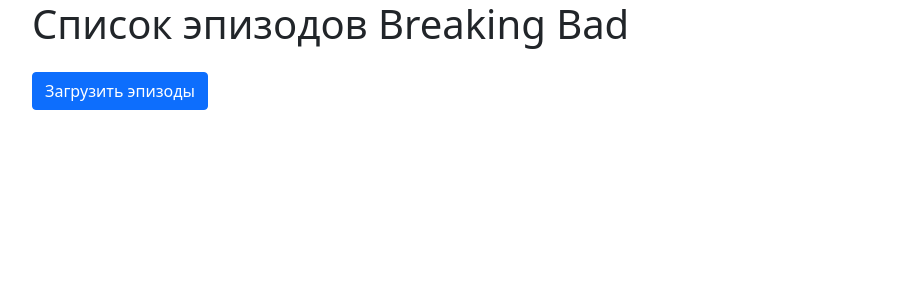
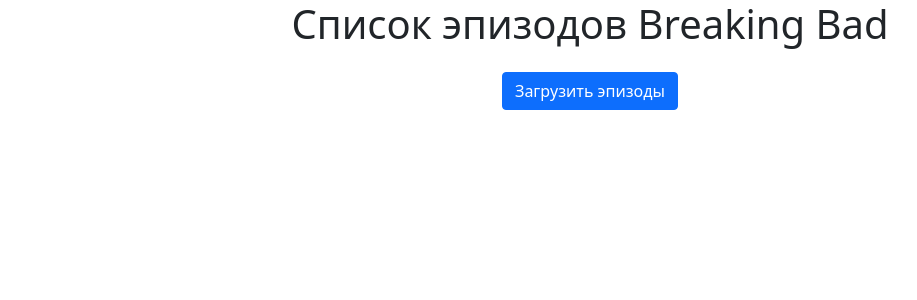
Before and after one commit to grsjob/bb_test, a React (Create React App) app: page / in a window 1280 px wide. Shown: the top 300 px of the page, without its empty margins (50-967 px from the left). Built offline with nearby package versions, Linux system fonts and the light colour scheme.

Commit message:
fix center alignment

```diff
--- a/public/index.html
+++ b/public/index.html
@@ -11,8 +11,8 @@
 
     <title>Breaking Bad</title>
   </head>
-  <body width=100% height=100%>
+  <body >
     <noscript>You need to enable JavaScript to run this app.</noscript>
-    <div id="root" width=100% height=100%></div>
+    <div id="root" ></div>
   </body>
 </html>
--- a/src/components/App/App.tsx
+++ b/src/components/App/App.tsx
@@ -1,14 +1,12 @@
-import React, {useCallback, useMemo, useState} from 'react';
+import React from 'react';
 import 'bootstrap/dist/css/bootstrap.min.css';
 import Header from '../Header/Header';
-import {Container, ListGroup, Spinner, Stack} from "react-bootstrap";
+import {Col, Container, Spinner, Stack} from "react-bootstrap";
 import FetchDataButtonsGroup from "../FetchDataButtonsGroup/FetchDataButtonsGroup";
 import EpisodesList from "../EpisodesList/EpisodesList";
 import SortDataButtonsGroup from "../SortDataButtonsGroup/SortDataButtonsGroup";
 import {useStore} from "../../state/storeHooks";
-import Pagination from "../Pagination/Pagination";
-import {store} from "../../state/store";
-import {setCurrentEpisodes} from "../Pagination/PaginationSlice";
+import Pagination from '../Pagination/Pagination';
 
 
 const App = () => {
@@ -16,12 +14,15 @@
 
 
     return (
-        <Container className="container d-xxl-inline-flex flex-column">
+        <Container className="container d-xxl-inline-flex flex-column justify-content-center">
             <Stack  gap={3}>
                 <Header/>
                 <FetchDataButtonsGroup/>
             </Stack>
-            {loading && <Spinner animation='border'/>}
+            {loading &&
+                <Col className='text-center' >
+                    <Spinner animation='border'/>
+                </Col>}
             <SortDataButtonsGroup/>
             <EpisodesList/>
             <Pagination />
--- a/src/components/EpisodesList/EpisodesListSlice.ts
+++ b/src/components/EpisodesList/EpisodesListSlice.ts
@@ -14,7 +14,7 @@
     name: 'list',
     initialState,
     reducers:{
-        loadEpisodes: (state, {payload: episodes}: PayloadAction<IEpisode[]>) =>{
+        loadBBEpisodes: (state, {payload: episodes}: PayloadAction<IEpisode[]>) =>{
             const bBEpisodes = episodes.filter(episode => episode.series === 'Breaking Bad')
             state.episodes = bBEpisodes
         },
@@ -50,7 +50,7 @@
 })
 
 export const {
-    loadEpisodes,
+    loadBBEpisodes,
     deleteEpisode,
     addCharacter,
     deleteCharacter,
--- a/src/components/FetchDataButtonsGroup/FetchDataButtonsGroup.tsx
+++ b/src/components/FetchDataButtonsGroup/FetchDataButtonsGroup.tsx
@@ -1,8 +1,8 @@
 import React from 'react';
-import {Button, Col, Row} from "react-bootstrap";
+import {Button, Col} from "react-bootstrap";
 import DataService from "../../services/DataService";
 import {useStore} from "../../state/storeHooks";
-import {loadEpisodes, sortByEpisodeNumber} from "../EpisodesList/EpisodesListSlice";
+import {loadBBEpisodes, sortByEpisodeNumber} from "../EpisodesList/EpisodesListSlice";
 import {store} from "../../state/store";
 import {loading, loadingSuccess} from "../App/AppSlice";
 
@@ -10,11 +10,9 @@
     const {episodes} = useStore(({list}) => list)
     if(!episodes.length || episodes.length === 0) {
         return (
-            <Row>
-                <Col>
+                <Col className='d-flex justify-content-center'>
                     <Button variant="primary" onClick={load} className="mb-3">Загрузить эпизоды</Button>
                 </Col>
-            </Row>
         );
     } else{
         return null
@@ -28,7 +26,7 @@
         store.dispatch(loading())
         const episodes = await DataService.fetchData()
         store.dispatch(loadingSuccess())
-        store.dispatch(loadEpisodes(episodes))
+        store.dispatch(loadBBEpisodes(episodes))
         store.dispatch(sortByEpisodeNumber())
     } catch (e) {
         console.log(e) //TODO Errors
--- a/src/components/Header/Header.tsx
+++ b/src/components/Header/Header.tsx
@@ -1,13 +1,11 @@
 import React from 'react';
-import {Col, Row} from "react-bootstrap";
+import {Col} from "react-bootstrap";
 
 const Header = () => {
     return (
-        <Row as='h1'>
-            <Col>
+            <Col as='h1' className='d-flex justify-content-center'>
                 Список эпизодов Breaking Bad
             </Col>
-        </Row>
     );
 };
 
--- a/src/components/Pagination/Pagination.tsx
+++ b/src/components/Pagination/Pagination.tsx
@@ -1,4 +1,4 @@
-import React, {useCallback, useEffect, useMemo, useState} from 'react';
+import React, {useEffect, useMemo, useState} from 'react';
 import {useStore} from "../../state/storeHooks";
 import {Button} from "react-bootstrap";
 import {store} from "../../state/store";
@@ -25,7 +25,7 @@
             pagesNumbersArray.push(i)
         }
         store.dispatch(setPageNumbers(pagesNumbersArray))
-    }, [episodes, currentPage])
+    }, [episodes, currentPage, firstEpisodeIndex, lastEpisodeIndex, episodesPerPage ])
 
 
     return (
@@ -54,26 +54,12 @@
     store.dispatch(setCurrentPage(pageNumber))
 }
 
-async function setEpisodesSlice(episodes: IEpisode[], firstEpisodeIndex: number, lastEpisodeIndex: number) {
-    const arr = episodes.slice(firstEpisodeIndex, lastEpisodeIndex)
-    if (arr && arr.length !== 0) {
-        store.dispatch(setCurrentEpisodes(arr))
+async function setEpisodesSlice(
+    episodes: IEpisode[],
+    firstEpisodeIndex: number,
+    lastEpisodeIndex: number) {
+    const slice = episodes.slice(firstEpisodeIndex, lastEpisodeIndex)
+    if (slice && slice.length !== 0) {
+        store.dispatch(setCurrentEpisodes(slice))
     }
 }
-
-// async function calculate(currentPage: number, episodesPerPage: number, episodes: IEpisode[]) {
-//     const lastEpisodeIndex = useMemo(() => {
-//         return currentPage * episodesPerPage
-//     }, [currentPage, episodesPerPage])
-//     console.log(lastEpisodeIndex)
-//     const firstEpisodeIndex = useMemo(() => {
-//         return lastEpisodeIndex - episodesPerPage
-//     }, [lastEpisodeIndex, episodesPerPage])
-//     console.log(firstEpisodeIndex)
-//
-//     const currentEpisodes = useMemo(() => {
-//         const arr = episodes.slice(firstEpisodeIndex, lastEpisodeIndex)
-//         console.log(arr)
-//         return arr
-//     }, [firstEpisodeIndex, lastEpisodeIndex])
-// }
--- a/src/components/SortDataButtonsGroup/SortDataButtonsGroup.tsx
+++ b/src/components/SortDataButtonsGroup/SortDataButtonsGroup.tsx
@@ -16,7 +16,7 @@
         if(down){
             store.dispatch(sortByCharactersDown())
         }
-    },[episodes] )
+    },[episodes, up, down] )
 
     function sortActorsUp(){
         store.dispatch(sortByCharactersUp())
--- a/src/state/storeHooks.ts
+++ b/src/state/storeHooks.ts
@@ -5,6 +5,6 @@
     const [state, setState] = useState(getter(store.getState()))
     useEffect(()=>{
         return store.subscribe(()=>setState(getter(store.getState())));
-    }, [null])
+    }, [getter])
     return state;
 }
```
